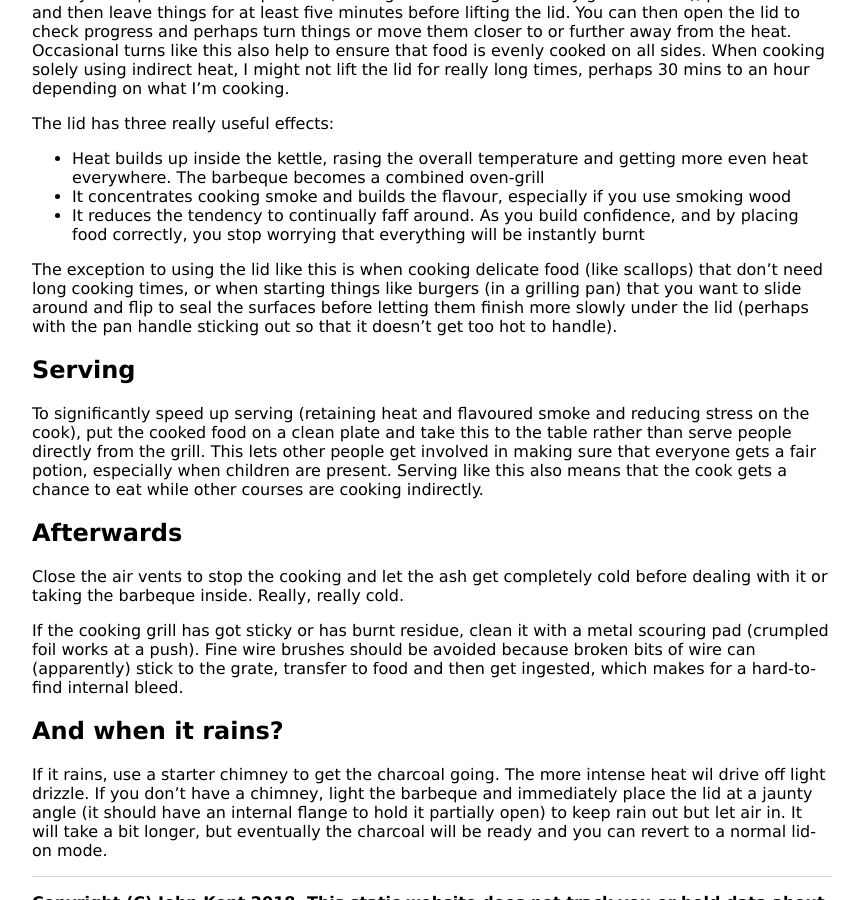
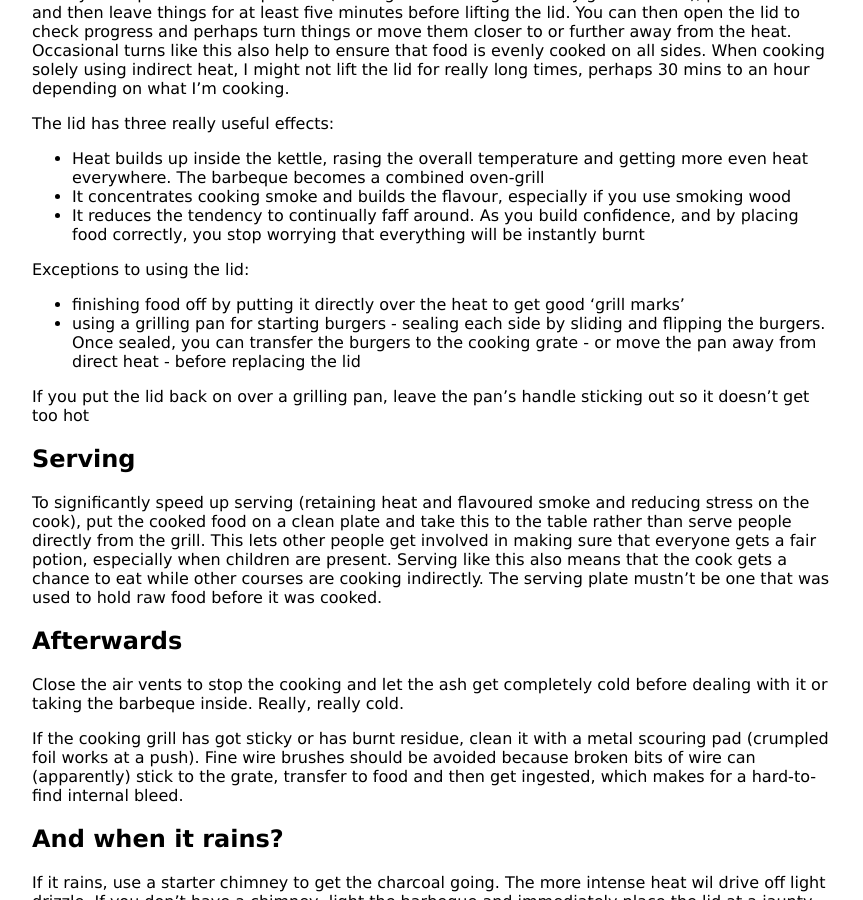
Before and after one commit to KineticLensman/KineticLensman.github.io, a Jekyll site: the page built from _posts/2018-08-12-barbecue-part1.md, in a window 1280 px wide and 900 px high, scrolled down 2148 px. Shown: the whole window, without its empty margins (208-1071 px from the left). Built offline with Jekyll 4.4.1, drawn with Linux system fonts in a browser that asks for light colours.

Commit message:
clarified pan cooking

```diff
--- a/_posts/2018-08-12-barbecue-part1.md
+++ b/_posts/2018-08-12-barbecue-part1.md
@@ -63,11 +63,15 @@ The lid has three really useful effects:
 * It concentrates cooking smoke and builds the flavour, especially if you use smoking wood
 * It reduces the tendency to continually faff around. As you build confidence, and by placing food correctly, you stop worrying that everything will be instantly burnt
 
-The exception to using the lid like this is when cooking delicate food (like scallops) that don't need long cooking times, or when starting things like burgers (in a grilling pan) that you want to slide around and flip to seal the surfaces before letting them finish more slowly under the lid (perhaps with the pan handle sticking out so that it doesn't get too hot to handle).
+Exceptions to using the lid:
+* finishing food off by putting it directly over the heat to get good 'grill marks'
+* using a grilling pan for starting burgers - sealing each side by sliding and flipping the burgers. Once sealed, you can transfer the burgers to the cooking grate - or move the pan away from direct heat - before replacing the lid
+
+If you put the lid back on over a grilling pan, leave the pan's handle sticking out so it doesn't get too hot
 
 ## Serving
 
-To significantly speed up serving (retaining heat and flavoured smoke and reducing stress on the cook), put the cooked food on a clean plate and take this to the table rather than serve people directly from the grill. This lets other people get involved in making sure that everyone gets a fair potion, especially when children are present. Serving like this also means that the cook gets a chance to eat while other courses are cooking indirectly.
+To significantly speed up serving (retaining heat and flavoured smoke and reducing stress on the cook), put the cooked food on a clean plate and take this to the table rather than serve people directly from the grill. This lets other people get involved in making sure that everyone gets a fair potion, especially when children are present. Serving like this also means that the cook gets a chance to eat while other courses are cooking indirectly. The serving plate mustn't be one that was used to hold raw food before it was cooked.
 
 ## Afterwards
 
```
